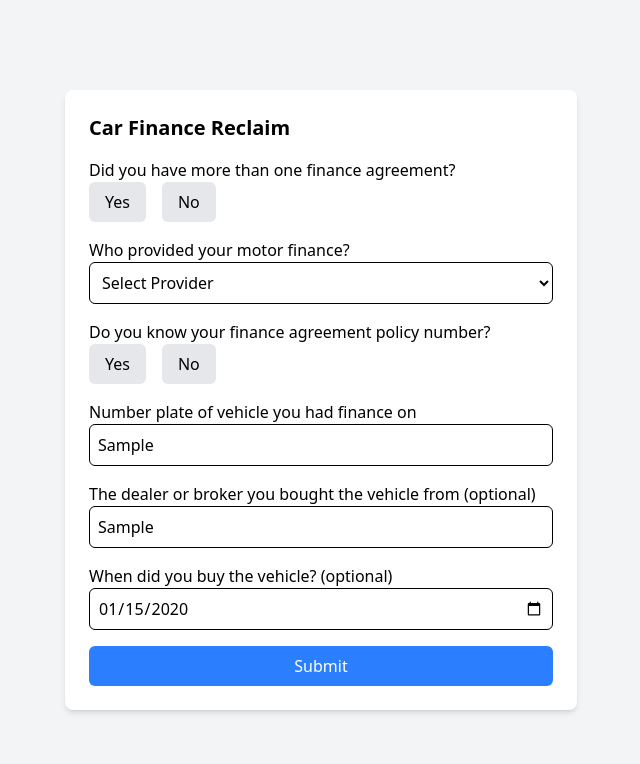
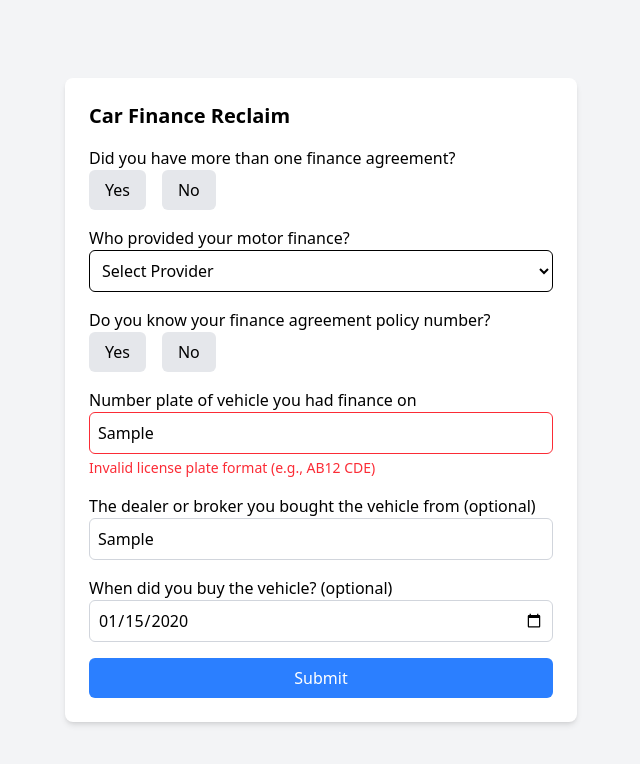
Before and after one commit to SamHillierDev/car-finance-reclaim, a React (Vite) app: page / in a window 1280 px wide. Both pictures are taken after typing "Sample", "Sample", "2020-01-15" into the empty fields and a click on the button "Submit". Shown: the top 764 px of the page, without its empty margins (319-959 px from the left). Built offline with nearby package versions, Linux system fonts and the light colour scheme.

Commit message:
feat: add license plate validation

```diff
--- a/src/App.tsx
+++ b/src/App.tsx
@@ -6,6 +6,7 @@ import ToggleButtonGroup from "./components/ToggleButtonGroup";
 import WarningMessage from "./components/WarningMessage";
 import { FormData } from "./types/FormData";
 import { motorFinanceProviders } from "./utils/constants";
+import { isValidLicensePlate } from "./utils/inputValidations";
 
 function App() {
   const [formData, setFormData] = useState<FormData>({
@@ -17,19 +18,34 @@ function App() {
     purchaseDate: "",
   });
 
+  const [errors, setErrors] = useState<{ vehicleNumber?: string }>({});
+
   const handleChange = (
     e: React.ChangeEvent<HTMLInputElement | HTMLSelectElement>,
   ) => {
     const { name, value } = e.target;
-    setFormData((prev) => ({ ...prev, [name]: value }));
-  };
 
-  const handleButtonClick = (name: keyof FormData, value: string) => {
+    if (name === "vehicleNumber") {
+      if (!isValidLicensePlate(value)) {
+        setErrors((prev) => ({
+          ...prev,
+          vehicleNumber: "Invalid license plate format (e.g., AB12 CDE)",
+        }));
+      } else {
+        setErrors((prev) => ({ ...prev, vehicleNumber: undefined }));
+      }
+    }
+
     setFormData((prev) => ({ ...prev, [name]: value }));
   };
 
   const handleSubmit = (e: React.FormEvent<HTMLFormElement>) => {
     e.preventDefault();
+
+    if (errors.vehicleNumber) {
+      return;
+    }
+
     console.log("Form Data Submitted:", formData);
   };
 
@@ -47,7 +63,9 @@ function App() {
             label="Did you have more than one finance agreement?"
             name="multipleAgreements"
             value={formData.multipleAgreements}
-            onChange={handleButtonClick}
+            onChange={(_, value) =>
+              setFormData((prev) => ({ ...prev, multipleAgreements: value }))
+            }
           />
 
           <AnimatePresence mode="wait">
@@ -87,7 +105,9 @@ function App() {
             label="Do you know your finance agreement policy number?"
             name="policyNumberKnown"
             value={formData.policyNumberKnown}
-            onChange={handleButtonClick}
+            onChange={(_, value) =>
+              setFormData((prev) => ({ ...prev, policyNumberKnown: value }))
+            }
           />
 
           <TextInput
@@ -96,6 +116,7 @@ function App() {
             value={formData.vehicleNumber}
             placeholder="Enter vehicle number plate"
             onChange={handleChange}
+            error={errors.vehicleNumber}
           />
 
           <TextInput
@@ -117,6 +138,7 @@ function App() {
           <button
             type="submit"
             className="w-full cursor-pointer rounded-md bg-blue-500 py-2 text-white transition hover:bg-blue-600"
+            disabled={!!errors.vehicleNumber}
           >
             Submit
           </button>
--- a/src/components/TextInput.tsx
+++ b/src/components/TextInput.tsx
@@ -5,6 +5,7 @@ interface TextInputProps {
   value: string;
   placeholder?: string;
   onChange: (e: React.ChangeEvent<HTMLInputElement>) => void;
+  error?: string;
 }
 
 const TextInput: React.FC<TextInputProps> = ({
@@ -14,9 +15,10 @@ const TextInput: React.FC<TextInputProps> = ({
   value,
   placeholder,
   onChange,
+  error,
 }) => {
   return (
-    <>
+    <div className="flex flex-col">
       <label className="font-medium">{label}</label>
       <input
         type={type}
@@ -24,9 +26,12 @@ const TextInput: React.FC<TextInputProps> = ({
         value={value}
         onChange={onChange}
         placeholder={placeholder}
-        className="w-full rounded-md border p-2"
+        className={`w-full rounded-md border p-2 ${
+          error ? "border-red-500" : "border-gray-300"
+        }`}
       />
-    </>
+      {error && <p className="mt-1 text-sm text-red-500">{error}</p>}
+    </div>
   );
 };
 
--- /dev/null
+++ b/src/utils/inputValidations.ts
@@ -0,0 +1,4 @@
+export const isValidLicensePlate = (plate: string): boolean => {
+  const regex = /^[A-Z]{2}\d{2}\s?[A-Z]{3}$/;
+  return regex.test(plate.toUpperCase());
+};
```
